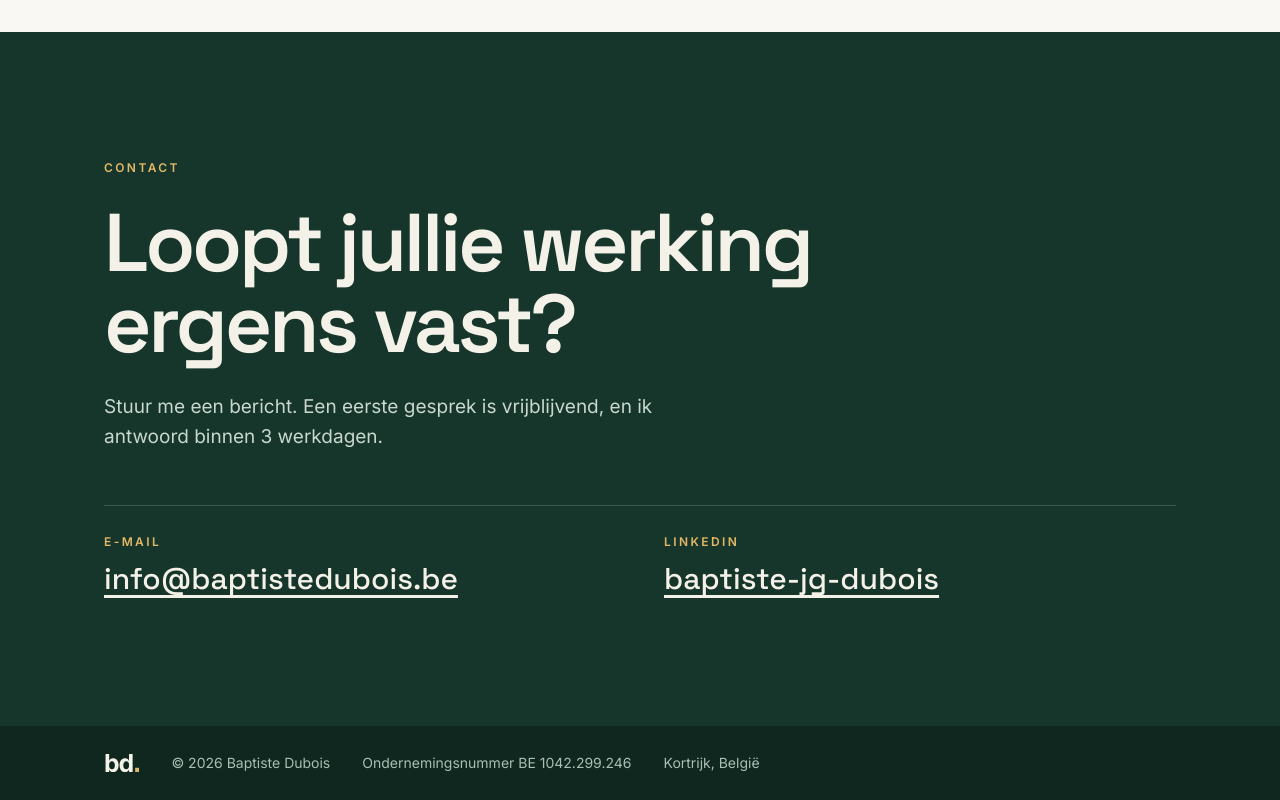
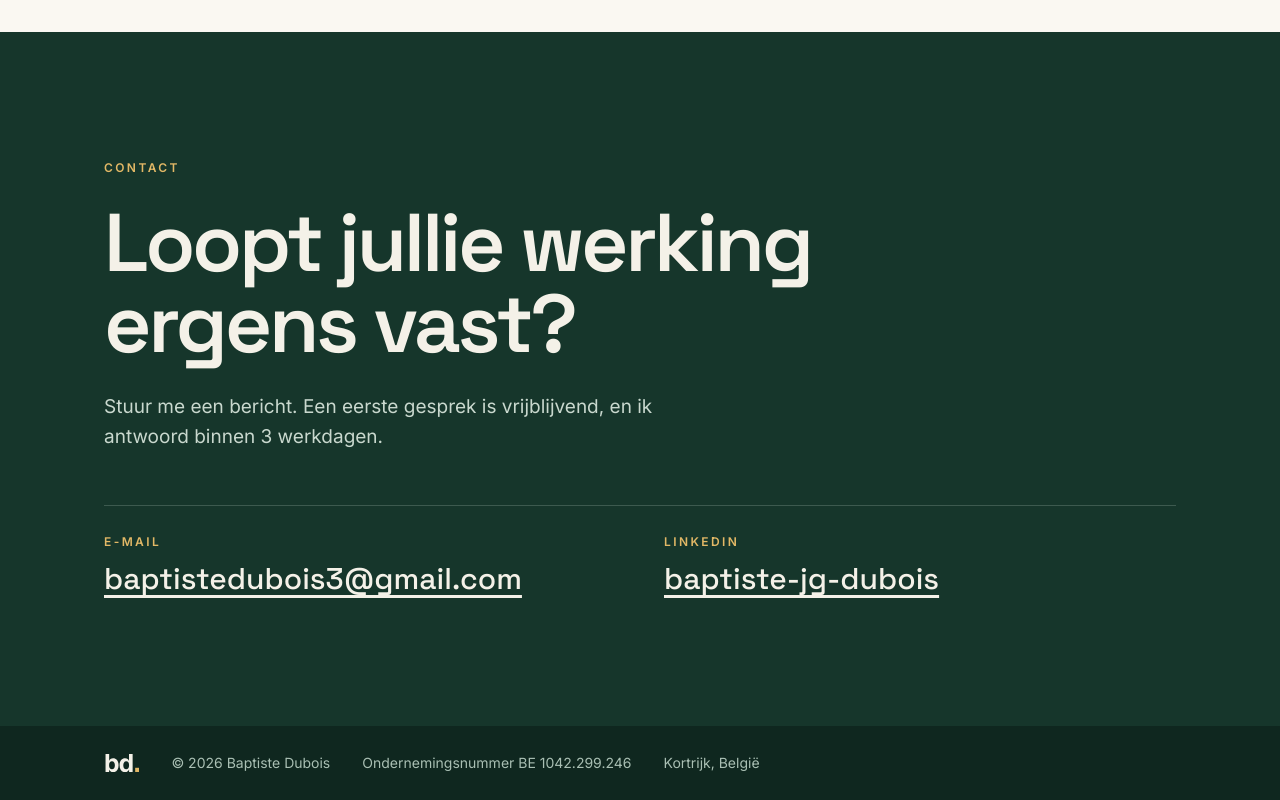
Before and after one commit to BapDub/BapDub.github.io, a plain HTML site: page index.html in a window 1280 px wide. Shown: the part 4539-5339 px from the top of the page. Drawn offline with Linux system fonts and the light colour scheme.

Commit message:
E-mailadres naar baptistedubois3@gmail.com
Co-Authored-By: Claude Opus 5.5 <noreply@anthropic.com>
Claude-Session: https://claude.ai/code/session_014NBjVU54pvEmG2DUR3Hm17

```diff
--- a/index.html
+++ b/index.html
@@ -174,7 +174,7 @@ a{color:#16362B}a:hover{color:#85601D}
 <h2 style="margin: 0; font-family: 'Space Grotesk', Inter, system-ui, sans-serif; font-size: clamp(40px, 6.4vw, 88px); line-height: 0.98; font-weight: 600; letter-spacing: -0.04em; max-width: 11em; text-wrap: balance">Loopt jullie werking ergens vast?</h2>
 <p style="margin: 0; font-size: 19px; line-height: 1.6; color: #C9D8CE; max-width: 30em">Stuur me een bericht. Een eerste gesprek is vrijblijvend, en ik antwoord binnen 3 werkdagen.</p>
 <div style="display: grid; grid-template-columns: repeat(auto-fit, minmax(min(280px, 100%), 1fr)); gap: 28px 48px; margin-top: 24px; padding-top: 28px; border-top: 1px solid rgba(201,216,206,0.22)">
-<div style="display: flex; flex-direction: column; gap: 10px"><span style="font-size: 12px; font-weight: 600; letter-spacing: 0.2em; text-transform: uppercase; color: #E2B866">E-mail</span><a href="mailto:info@baptistedubois.be" style="font-family: 'Space Grotesk', Inter, system-ui, sans-serif; font-size: clamp(22px, 2.4vw, 30px); font-weight: 500; color: #F4F1E8; text-underline-offset: 6px; overflow-wrap: anywhere">info@baptistedubois.be</a></div>
+<div style="display: flex; flex-direction: column; gap: 10px"><span style="font-size: 12px; font-weight: 600; letter-spacing: 0.2em; text-transform: uppercase; color: #E2B866">E-mail</span><a href="mailto:baptistedubois3@gmail.com" style="font-family: 'Space Grotesk', Inter, system-ui, sans-serif; font-size: clamp(22px, 2.4vw, 30px); font-weight: 500; color: #F4F1E8; text-underline-offset: 6px; overflow-wrap: anywhere">baptistedubois3@gmail.com</a></div>
 <div style="display: flex; flex-direction: column; gap: 10px"><span style="font-size: 12px; font-weight: 600; letter-spacing: 0.2em; text-transform: uppercase; color: #E2B866">LinkedIn</span><a href="https://www.linkedin.com/in/baptiste-jg-dubois/" style="font-family: 'Space Grotesk', Inter, system-ui, sans-serif; font-size: clamp(22px, 2.4vw, 30px); font-weight: 500; color: #F4F1E8; text-underline-offset: 6px; overflow-wrap: anywhere">baptiste-jg-dubois</a></div>
 </div>
 </div>
```
